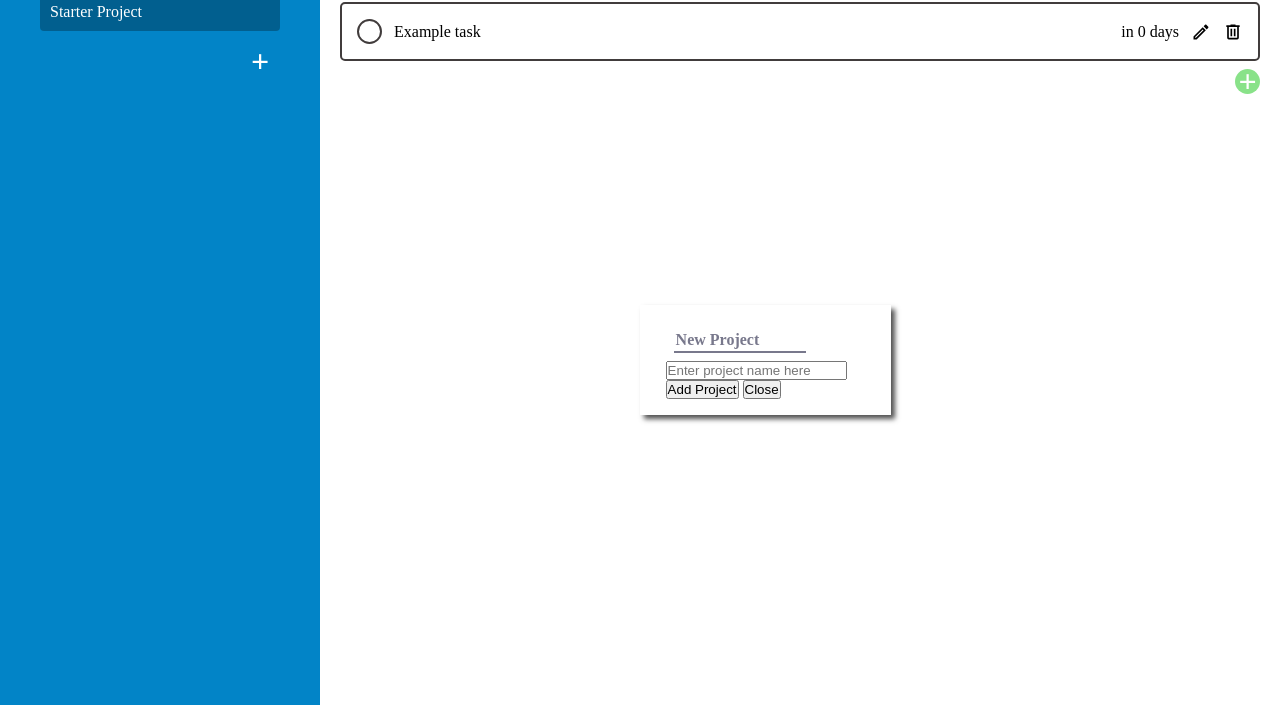
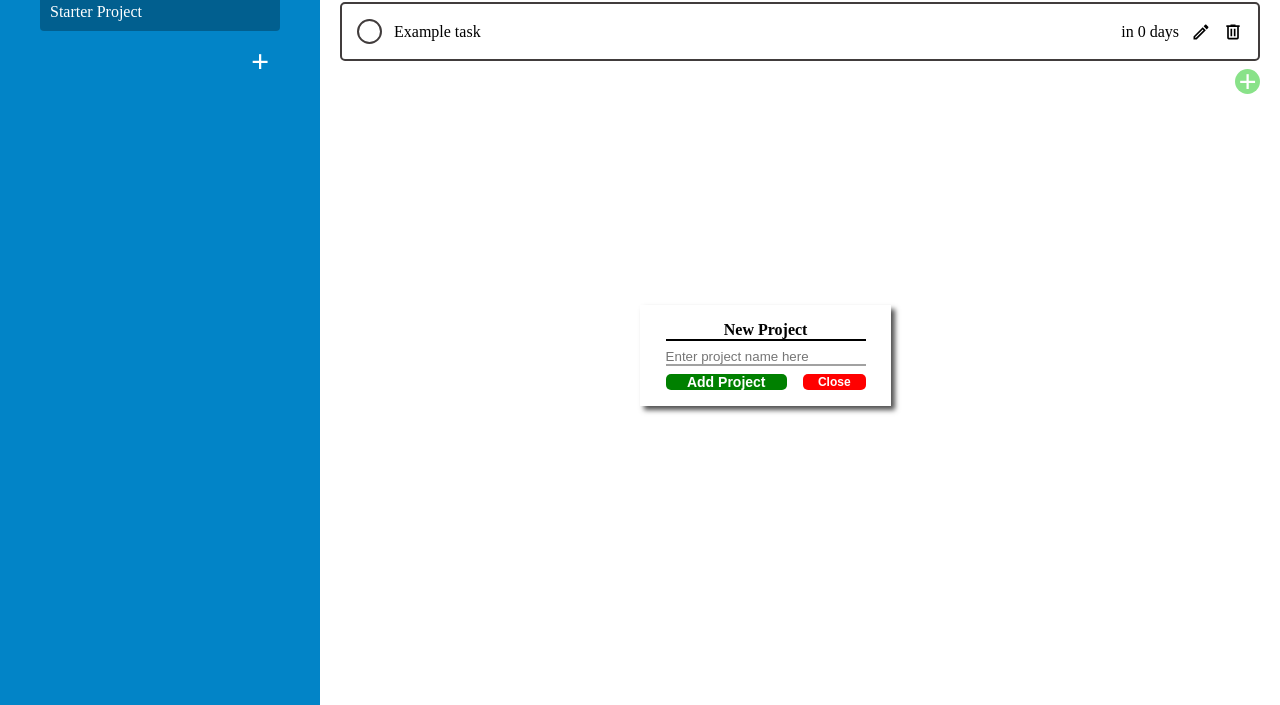
Before and after one commit to sinned8/To-Do, a website built with webpack: page dist/index.html in a window 1280 px wide. Shown: the part 95-800 px from the top of the page. Built offline with Linux system fonts and the light colour scheme.

Commit message:
Finished styling the add project forum

```diff
--- a/src/css/style.css
+++ b/src/css/style.css
@@ -183,10 +183,56 @@
     padding: 2vh 2vw;
 }
 .forum-container h2{
-    margin: 1vh;
-    padding: .25vh;
-    width: 10vw;
+    /* margin: 1vh;
+    padding: .25vh; */
+    text-align: center;
+    width: 100%;
     font-size: 1rem;
-    color: #78788c;
-    border-bottom: 2px solid #78788c;
+    /* color: #78788c; */
+    border-bottom: 2px solid #000000;
 }
+.input-content{
+    display: flex;
+    flex-direction: column;
+    /* margin-top: 2vh; */
+}
+.forum-container input{
+    width: 100%;
+    padding-top: 1vh;
+    box-sizing: border-box;
+    background: none;
+    outline: none;
+    border: 0;
+    border-bottom: 2px solid #a1a1a1;
+    resize: none;
+}
+.forum-bttns{
+    display: flex;
+    /* justify-content: center; */
+    gap: 1rem;
+    padding-top: 1vh;
+}
+#add-proj-bttn{
+    background: green;
+    border: none;
+    border-radius: 5px;
+    cursor: pointer;
+    display: block;
+    text-align: center;
+    width: 100%;
+    color:#fff;
+    font-size: 14px;
+    font-weight: 700;
+}
+#close-add-proj-bttn{
+    background: red;
+    border-radius: 5px;
+    cursor: pointer;
+    display: block;
+    font-size: 12px;
+    font-weight: 800;
+    padding: 0 15px;
+    border: none;
+    color: #fff;
+
+}
```
Also changed, not shown: dist/index.html, dist/main.js.
